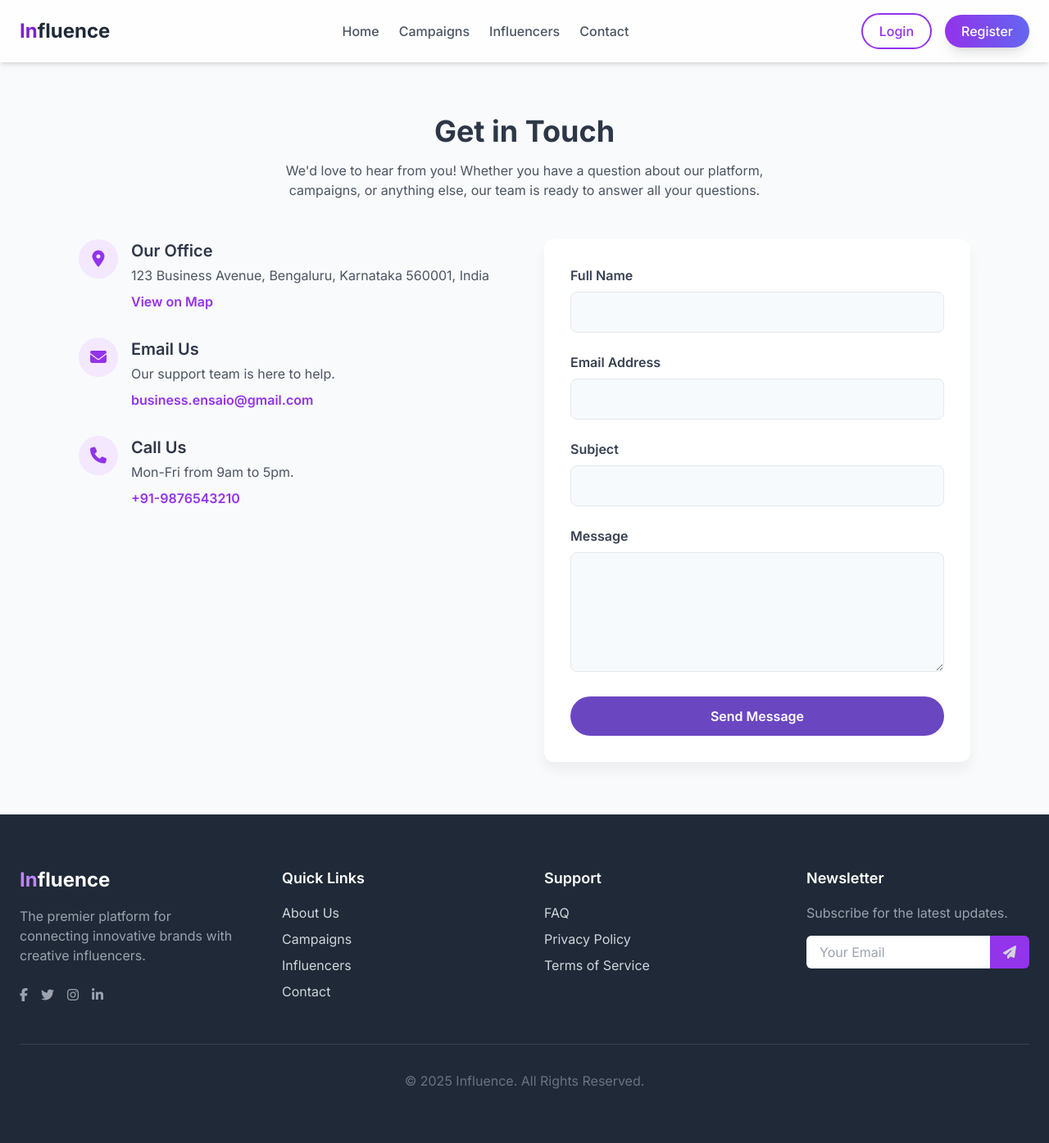
After one commit to soumalya-droid/infmrt_test, a PHP site: page /contact in a window 1280 px wide. The commit adds this page. Shown: the whole page at 82% size. Run offline with PHP 8.4, Linux system fonts and the light colour scheme; some libraries are stand-ins or nearby versions.

Commit message:
feat: Create contact page with form handler
This commit introduces a new Contact Us page with a functional contact form.

- Creates a new `views/pages/contact.php` file with contact information and a form, styled consistently with the rest of the site.
- Adds a new `ContactController.php` with an `index` method to display the page and a `send` method to process the form submission.
- The `send` method uses PHP's `mail()` function to send the form data to the business email and includes CSRF protection and input sanitization.
- Adds the necessary routes for displaying the page and handling the form submission in `public/index.php`.
- Updates the "Contact" link in the footer to point to the new page.

```diff
--- a/public/index.php
+++ b/public/index.php
@@ -33,6 +33,8 @@ $routes = [
   'pages/privacy' => ['GET','HomeController@privacy'],
   'pages/terms' => ['GET','HomeController@terms'],
   'pages/faq' => ['GET','HomeController@faq'],
+  'contact' => ['GET','ContactController@index'],
+  'contact/send' => ['POST','ContactController@send'],
 ];
 
 // Resolve route
--- /dev/null
+++ b/src/controllers/ContactController.php
@@ -0,0 +1,56 @@
+<?php
+require_once __DIR__ . '/BaseController.php';
+
+class ContactController extends BaseController {
+
+    public function index() {
+        return $this->view('pages/contact');
+    }
+
+    public function send() {
+        if ($_SERVER['REQUEST_METHOD'] !== 'POST') {
+            http_response_code(405);
+            echo "Method Not Allowed";
+            exit;
+        }
+
+        if (!csrf_check($_POST['csrf_token'] ?? '')) {
+            flash('contact_error', 'Invalid request. Please try again.');
+            $this->redirect('contact');
+            return;
+        }
+
+        $name = filter_input(INPUT_POST, 'name', FILTER_SANITIZE_STRING);
+        $email = filter_input(INPUT_POST, 'email', FILTER_VALIDATE_EMAIL);
+        $subject = filter_input(INPUT_POST, 'subject', FILTER_SANITIZE_STRING);
+        $message = filter_input(INPUT_POST, 'message', FILTER_SANITIZE_STRING);
+
+        if (!$name || !$email || !$subject || !$message) {
+            flash('contact_error', 'Please fill out all fields correctly.');
+            $this->redirect('contact');
+            return;
+        }
+
+        $to = 'business.ensaio@gmail.com';
+        $email_subject = "New Contact Form Submission: " . $subject;
+
+        $email_body = "You have received a new message from your website contact form.\n\n";
+        $email_body .= "Here are the details:\n\n";
+        $email_body .= "Name: " . $name . "\n";
+        $email_body .= "Email: " . $email . "\n\n";
+        $email_body .= "Message:\n" . $message . "\n";
+
+        $headers = "From: noreply@yourwebsite.com\r\n";
+        $headers .= "Reply-To: " . $email . "\r\n";
+        $headers .= "X-Mailer: PHP/" . phpversion();
+
+        if (mail($to, $email_subject, $email_body, $headers)) {
+            flash('contact_success', 'Thank you for your message! We will get back to you shortly.');
+        } else {
+            // This is a basic error handler. On a live server, this could be due to server config.
+            flash('contact_error', 'Sorry, there was an error sending your message. Please try again later.');
+        }
+
+        $this->redirect('contact');
+    }
+}
--- /dev/null
+++ b/views/pages/contact.php
@@ -0,0 +1,117 @@
+<!DOCTYPE html>
+<html lang="en">
+<head>
+  <meta charset="UTF-8">
+  <meta name="viewport" content="width=device-width, initial-scale=1.0">
+  <title>Contact Us</title>
+  <script src="https://cdn.tailwindcss.com"></script>
+  <link href="https://fonts.googleapis.com/css2?family=Inter:wght@400;500;600;700&display=swap" rel="stylesheet">
+  <link rel="stylesheet" href="https://cdnjs.cloudflare.com/ajax/libs/font-awesome/6.5.1/css/all.min.css">
+  <style>
+    body { font-family: 'Inter', sans-serif; background: #f7fafc; color: #2d3748; }
+    .btn { padding: 0.75rem 1.5rem; border-radius: 9999px; font-weight: 600; transition: .2s; }
+    .btn:hover { transform: translateY(-2px); }
+    .btn-primary { background: #6b46c1; color: white; }
+    .btn-primary:hover { background: #553c9a; }
+    .card { background: white; border-radius: 12px; padding: 2rem; box-shadow: 0 10px 15px rgba(0,0,0,0.05); }
+    .input { background: #f7fafc; border: 1px solid #e2e8f0; border-radius: 8px; padding: 0.75rem 1rem; width: 100%; }
+    .input:focus { outline: none; border-color: #6b46c1; box-shadow: 0 0 0 2px rgba(107, 70, 193, 0.2); }
+  </style>
+</head>
+<body class="bg-gray-50 min-h-screen flex flex-col">
+  <!-- Header -->
+  <div class="header-container">
+    <?php include __DIR__ . '/../partials/header.php'; ?>
+  </div>
+
+  <!-- Main -->
+  <main class="flex-grow">
+    <div class="max-w-6xl mx-auto px-4 sm:px-6 lg:px-8 py-16">
+      <h1 class="text-4xl font-extrabold text-center mb-4">Get in Touch</h1>
+      <p class="text-gray-600 mb-12 text-center max-w-2xl mx-auto">
+        We'd love to hear from you! Whether you have a question about our platform, campaigns, or anything else, our team is ready to answer all your questions.
+      </p>
+
+      <?php if (flash('contact_success')): ?>
+        <div class="bg-green-100 border-l-4 border-green-500 text-green-700 p-4 rounded-lg mb-6" role="alert">
+          <p class="font-bold">Success!</p>
+          <p><?= flash('contact_success') ?></p>
+        </div>
+      <?php endif; ?>
+      <?php if (flash('contact_error')): ?>
+        <div class="bg-red-100 border-l-4 border-red-500 text-red-700 p-4 rounded-lg mb-6" role="alert">
+          <p class="font-bold">Error</p>
+          <p><?= flash('contact_error') ?></p>
+        </div>
+      <?php endif; ?>
+
+      <div class="grid md:grid-cols-2 gap-12 items-start">
+        <!-- Contact Information -->
+        <div class="space-y-8">
+          <div class="flex items-start">
+            <div class="flex-shrink-0 h-12 w-12 flex items-center justify-center bg-purple-100 rounded-full">
+              <i class="fas fa-map-marker-alt text-purple-600 text-xl"></i>
+            </div>
+            <div class="ml-4">
+              <h3 class="text-xl font-semibold">Our Office</h3>
+              <p class="text-gray-600 mt-1">123 Business Avenue, Bengaluru, Karnataka 560001, India</p>
+              <a href="https://www.google.com/maps/search/?api=1&query=Bengaluru" target="_blank" class="text-purple-600 hover:underline font-semibold mt-2 inline-block">View on Map</a>
+            </div>
+          </div>
+          <div class="flex items-start">
+            <div class="flex-shrink-0 h-12 w-12 flex items-center justify-center bg-purple-100 rounded-full">
+              <i class="fas fa-envelope text-purple-600 text-xl"></i>
+            </div>
+            <div class="ml-4">
+              <h3 class="text-xl font-semibold">Email Us</h3>
+              <p class="text-gray-600 mt-1">Our support team is here to help.</p>
+              <a href="mailto:business.ensaio@gmail.com" class="text-purple-600 hover:underline font-semibold mt-2 inline-block">business.ensaio@gmail.com</a>
+            </div>
+          </div>
+          <div class="flex items-start">
+            <div class="flex-shrink-0 h-12 w-12 flex items-center justify-center bg-purple-100 rounded-full">
+              <i class="fas fa-phone text-purple-600 text-xl"></i>
+            </div>
+            <div class="ml-4">
+              <h3 class="text-xl font-semibold">Call Us</h3>
+              <p class="text-gray-600 mt-1">Mon-Fri from 9am to 5pm.</p>
+              <a href="tel:+919876543210" class="text-purple-600 hover:underline font-semibold mt-2 inline-block">+91-9876543210</a>
+            </div>
+          </div>
+        </div>
+
+        <!-- Contact Form -->
+        <div class="card">
+          <form action="<?= base_url('contact/send') ?>" method="POST">
+            <input type="hidden" name="csrf_token" value="<?= csrf_token() ?>">
+            <div class="space-y-6">
+              <div>
+                <label for="name" class="font-semibold text-gray-700">Full Name</label>
+                <input type="text" id="name" name="name" class="input mt-2" required>
+              </div>
+              <div>
+                <label for="email" class="font-semibold text-gray-700">Email Address</label>
+                <input type="email" id="email" name="email" class="input mt-2" required>
+              </div>
+              <div>
+                <label for="subject" class="font-semibold text-gray-700">Subject</label>
+                <input type="text" id="subject" name="subject" class="input mt-2" required>
+              </div>
+              <div>
+                <label for="message" class="font-semibold text-gray-700">Message</label>
+                <textarea id="message" name="message" rows="5" class="input mt-2" required></textarea>
+              </div>
+              <button type="submit" class="btn btn-primary w-full py-3">Send Message</button>
+            </div>
+          </form>
+        </div>
+      </div>
+    </div>
+  </main>
+
+  <!-- Footer -->
+  <footer class="mt-auto">
+    <?php include __DIR__ . '/../partials/footer.php'; ?>
+  </footer>
+</body>
+</html>
--- a/views/partials/footer.php
+++ b/views/partials/footer.php
@@ -21,7 +21,7 @@
                         <li><a href="#" class="hover:text-white">About Us</a></li>
                         <li><a href="#campaigns" class="hover:text-white">Campaigns</a></li>
                         <li><a href="#influencers" class="hover:text-white">Influencers</a></li>
-                        <li><a href="#" class="hover:text-white">Contact</a></li>
+                        <li><a href="<?= base_url('contact') ?>" class="hover:text-white">Contact</a></li>
                     </ul>
                 </div>
                 <!-- Support -->
```
